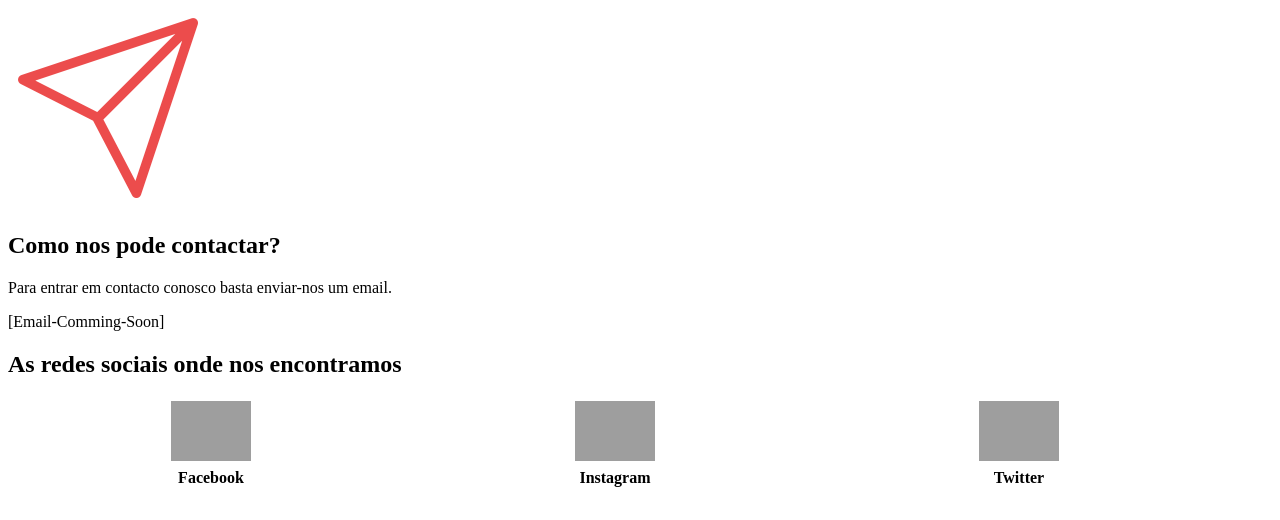
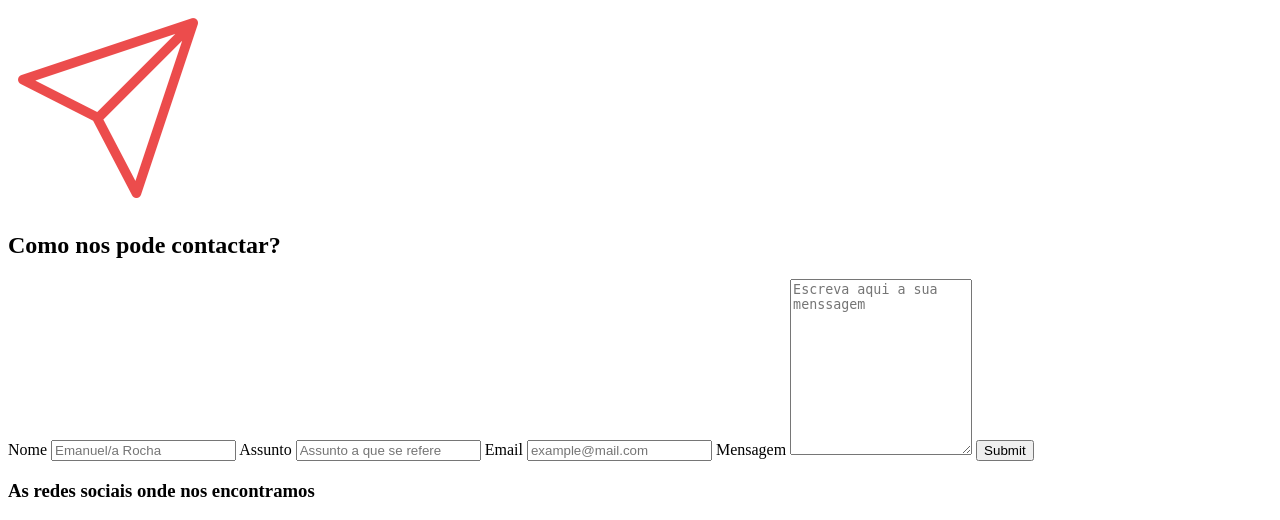
Before and after one commit to rolo009/Projeto-PSI, a Yii app: template frontend/views/cultravel/contactos.php in a window 1280 px wide. Shown: the top 520 px of the page. Run offline with PHP 8.4 and a stand-in for Yii, Linux system fonts and the light colour scheme; the template is opened without the code that fills it, so the values that code supplies are empty; some libraries are stand-ins or nearby versions; grey boxes are pictures that could not be loaded.

Commit message:
paginas contactos e sobre-nos merg

```diff
--- a/frontend/views/cultravel/contactos.php
+++ b/frontend/views/cultravel/contactos.php
@@ -11,26 +11,42 @@ use yii\web\AssetBundle;
 
 $this->title = 'Cultravel';
 ?>
+
+<div class="contact-logo-index-container">
+
+    <?= Html::img('@web/seta-logo.png'); ?>
+
+</div>
+
 <div class="contact-container">
 
-    <div class="logo-index-container">
 
-        <?= Html::img('@web/seta-logo.png'); ?>
-
-    </div>
 
 
     <div >
 
         <h2>Como nos pode contactar?</h2>
-        <p>Para entrar em contacto conosco basta enviar-nos um email.</p>
-        <p>[Email-Comming-Soon]</p>
+        <div class="ct-ms-container">
+            <div class="ct-ms-column">
+                <form action="/action_page.php">
+                    <label for="nome">Nome</label>
+                    <input type="text" id="nome" name="nome" placeholder="Emanuel/a Rocha">
+                    <label for="assunto">Assunto</label>
+                    <input type="text" id="assunto" name="assunto" placeholder="Assunto a que se refere ">
+                    <label for="email">Email</label>
+                    <input type="email" id="email" name="email" placeholder="example@mail.com">
+                    <label for="mensagem">Mensagem</label>
+                    <textarea id="mensagem" name="mensagem" placeholder="Escreva aqui a sua menssagem" style="height:170px"></textarea>
+                    <input class="btn btn-warning" type="submit" value="Submit">
+                </form>
+            </div>
+        </div>
 
     </div>
     <div >
 
 
-        <h2>As redes sociais onde nos encontramos</h2>
+        <h3>As redes sociais onde nos encontramos</h3>
 
         <table>
 
@@ -45,6 +61,7 @@ $this->title = 'Cultravel';
                 <th>Instagram</th>
                 <th>Twitter</th>
             </tr>
+
         </table>
 
 
```
Also changed, not shown: frontend/web/css/css-mario.css (+46 -0 lines).
